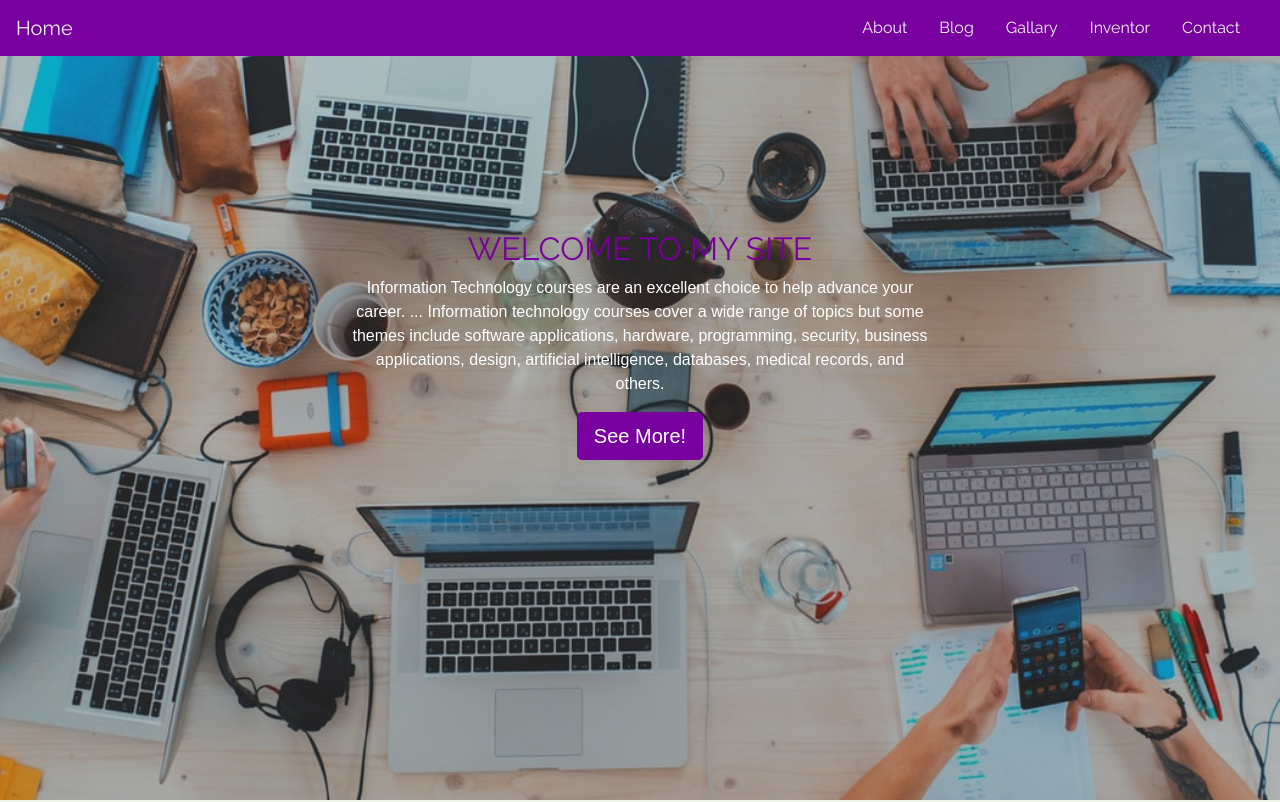
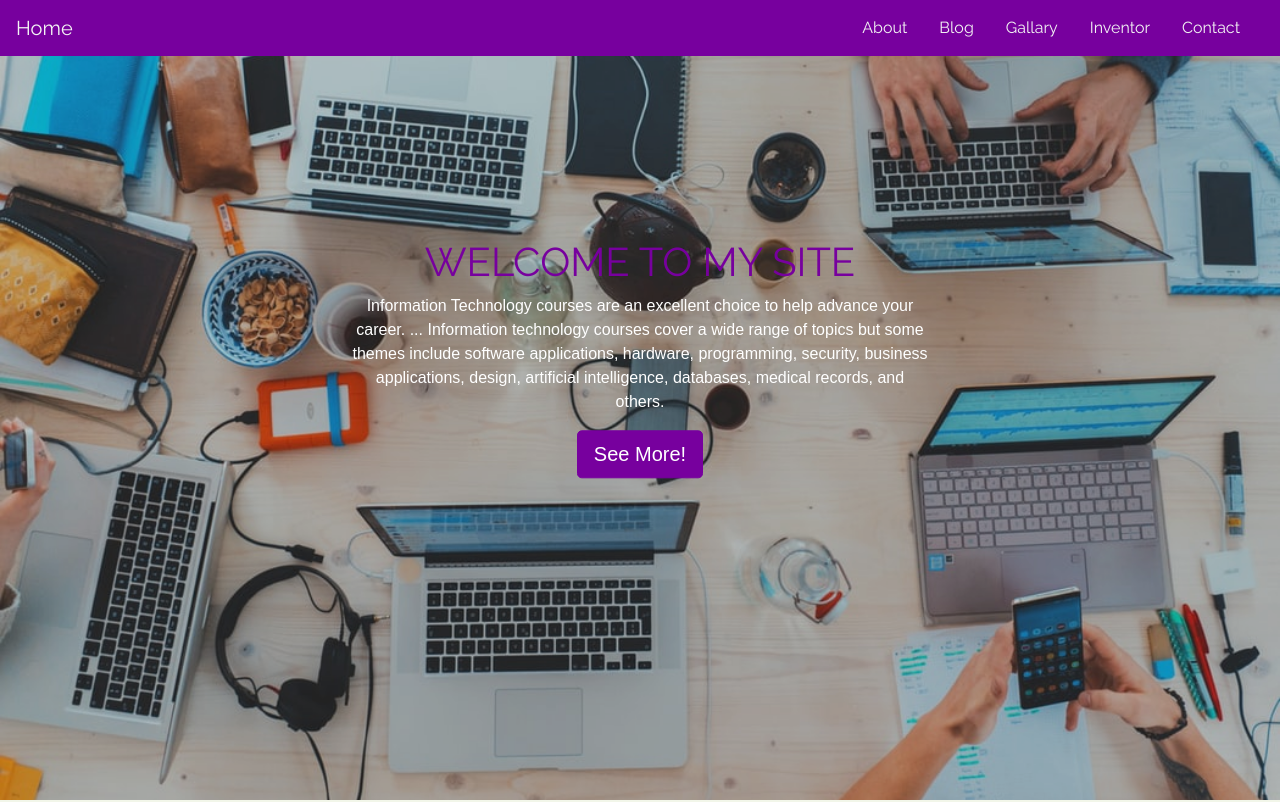
Before and after one commit to shalakashinde/HtmlCssWebsite, a plain HTML site: page index.html in a window 1280 px wide. Shown: the top 802 px of the page. Drawn offline with nearby package versions, Linux system fonts and the light colour scheme.

Commit message:
changes in header h1

```diff
--- a/css/main.css
+++ b/css/main.css
@@ -65,7 +65,8 @@ background-color:#007bff!important
 	text-align: center;
 	padding: 2em;
 }
-.description h2 {
+.description h1 {
+	margin-top: 30px;
 	color: #77009e;
 
 }
--- a/index.html
+++ b/index.html
@@ -51,7 +51,7 @@
 	<div class="overlay"></div>
 		<div class="container">
 	 	 <div class="description">
-			<h2>WELCOME TO MY SITE</h2>
+			<h1>WELCOME TO MY SITE</h1>
 			<p>Information Technology courses are an excellent choice to help advance your career. ... Information technology courses cover a wide range of topics but some themes include software applications, hardware, programming, security, business applications, design, artificial intelligence, databases, medical records, and others.</p>
 		<button class="btn btn-outline-secondary btn-lg">See More!</button>
 
```
